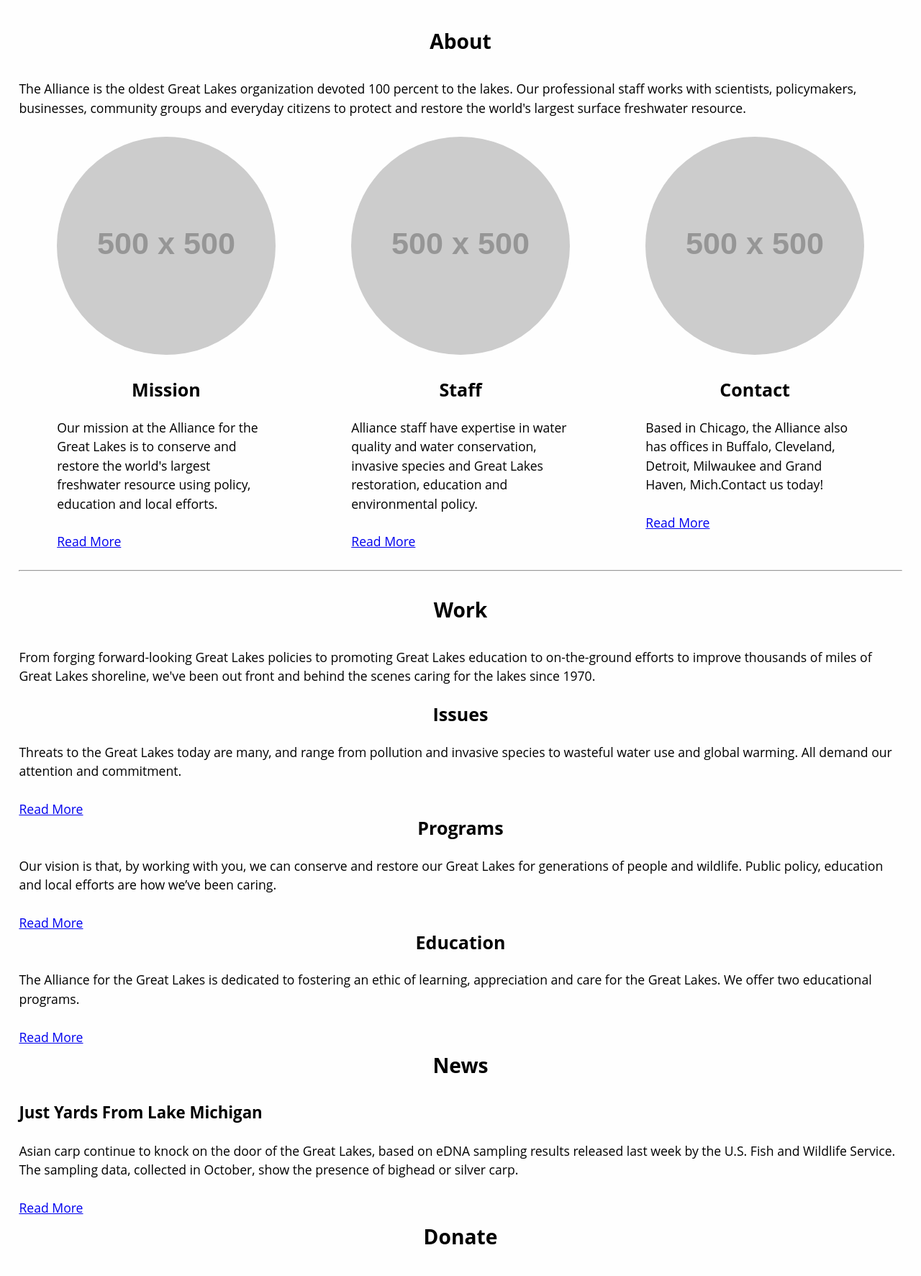
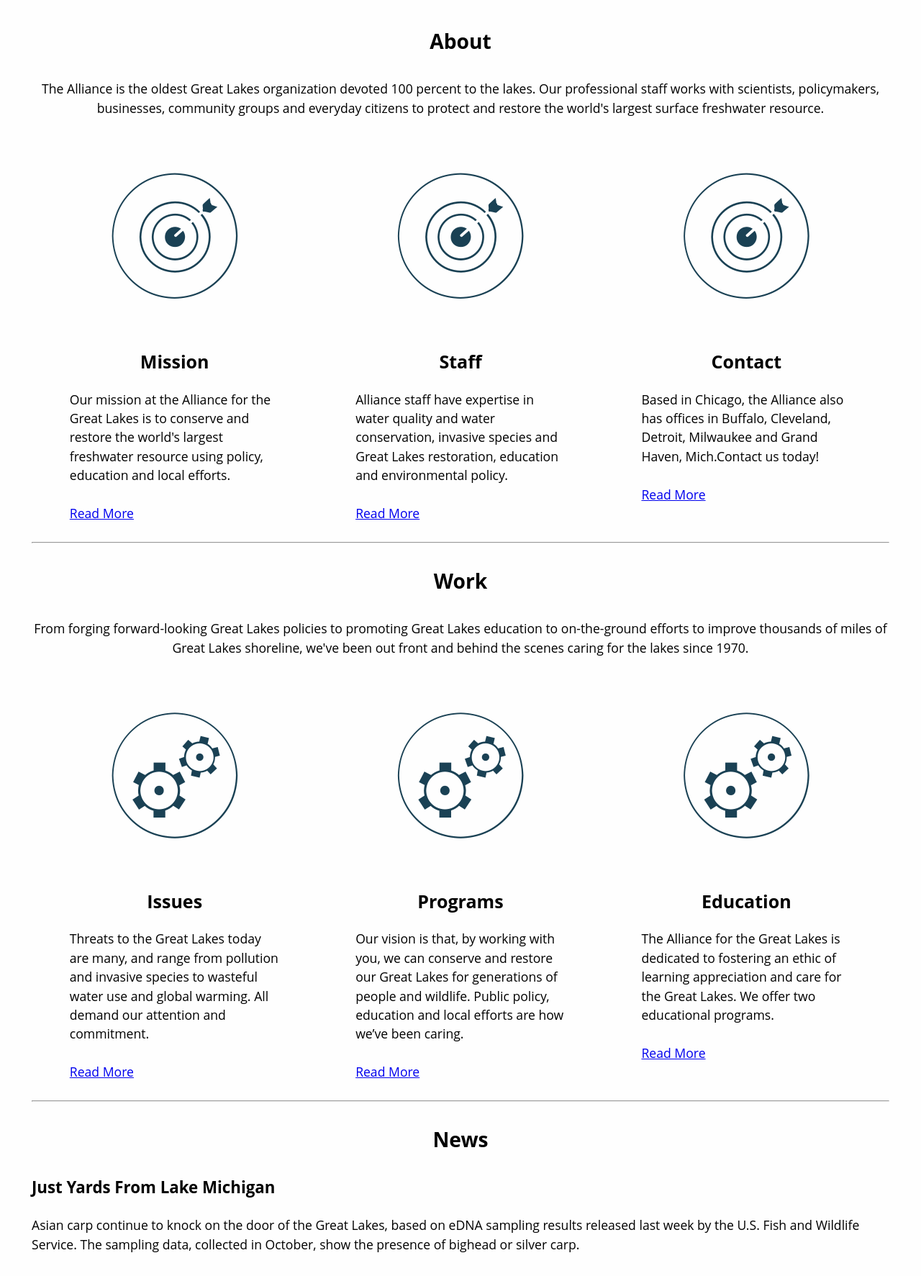
Before and after one commit to gbales11/greatlakesalliance, a Jekyll site: the page built from index.html, in a window 1280 px wide, cut to the strip 520-2293 px from the top of the page. Shown: the whole strip at 72% size. Built offline with Jekyll 4.4.1, drawn with Linux system fonts in a browser that asks for light colours; nearby versions of some CDN libraries; Markdown is read by kramdown in place of the engine named in the settings.

Commit message:
refactor(css html): update layout of work section
Update styling and layout of Work section.

```diff
--- a/css/style.css
+++ b/css/style.css
@@ -210,8 +210,7 @@
 
 /* line 65, /Users/sam/Documents/Graphic Design/3rd Year/Semester 6/Web Dev. V/greatlakesalliance/scss/components/main */
 .contain {
-  padding-left: 1.5em;
-  padding-right: 1.5em; }
+  padding: 0 2.5em; }
 
 /* line 69, /Users/sam/Documents/Graphic Design/3rd Year/Semester 6/Web Dev. V/greatlakesalliance/scss/components/main */
 .toggle-btn {
@@ -443,76 +442,84 @@
   text-align: center; }
 
 /* line 302, /Users/sam/Documents/Graphic Design/3rd Year/Semester 6/Web Dev. V/greatlakesalliance/scss/components/main */
-.round {
-  border-radius: 450px; }
+.center-align {
+  text-align: center; }
 
 /* line 306, /Users/sam/Documents/Graphic Design/3rd Year/Semester 6/Web Dev. V/greatlakesalliance/scss/components/main */
 figcaption {
   margin-top: 2em; }
 
+/* line 310, /Users/sam/Documents/Graphic Design/3rd Year/Semester 6/Web Dev. V/greatlakesalliance/scss/components/main */
+.iconic {
+  font-size: 10em;
+  color: #1a4154;
+  text-decoration: none;
+  display: block;
+  text-align: center; }
+
 /* Footer */
-/* line 312, /Users/sam/Documents/Graphic Design/3rd Year/Semester 6/Web Dev. V/greatlakesalliance/scss/components/main */
+/* line 320, /Users/sam/Documents/Graphic Design/3rd Year/Semester 6/Web Dev. V/greatlakesalliance/scss/components/main */
 footer {
   background-color: #f9f9f9;
   color: #333334;
   font-family: 'Open Sans', sans-serif;
   margin-top: 3em; }
 
-/* line 319, /Users/sam/Documents/Graphic Design/3rd Year/Semester 6/Web Dev. V/greatlakesalliance/scss/components/main */
+/* line 327, /Users/sam/Documents/Graphic Design/3rd Year/Semester 6/Web Dev. V/greatlakesalliance/scss/components/main */
 .row {
   padding-left: 0;
   padding-right: 0;
   display: block; }
 
-/* line 324, /Users/sam/Documents/Graphic Design/3rd Year/Semester 6/Web Dev. V/greatlakesalliance/scss/components/main */
+/* line 332, /Users/sam/Documents/Graphic Design/3rd Year/Semester 6/Web Dev. V/greatlakesalliance/scss/components/main */
 .footer-grid {
   padding-left: 1em;
   padding-right: 1em; }
 
-/* line 329, /Users/sam/Documents/Graphic Design/3rd Year/Semester 6/Web Dev. V/greatlakesalliance/scss/components/main */
+/* line 337, /Users/sam/Documents/Graphic Design/3rd Year/Semester 6/Web Dev. V/greatlakesalliance/scss/components/main */
 footer .footer-grid {
   padding-top: 1.6em;
   padding-bottom: 1.6em;
   border-top: 1px solid #c9c9c9; }
 
-/* line 335, /Users/sam/Documents/Graphic Design/3rd Year/Semester 6/Web Dev. V/greatlakesalliance/scss/components/main */
+/* line 343, /Users/sam/Documents/Graphic Design/3rd Year/Semester 6/Web Dev. V/greatlakesalliance/scss/components/main */
 footer a {
   color: #a6a6a9;
   text-decoration: none;
   transition: all 10ms ease-in-out; }
-  /* line 338, /Users/sam/Documents/Graphic Design/3rd Year/Semester 6/Web Dev. V/greatlakesalliance/scss/components/main */
+  /* line 346, /Users/sam/Documents/Graphic Design/3rd Year/Semester 6/Web Dev. V/greatlakesalliance/scss/components/main */
   footer a:hover {
     color: #58aec4; }
 
-/* line 344, /Users/sam/Documents/Graphic Design/3rd Year/Semester 6/Web Dev. V/greatlakesalliance/scss/components/main */
+/* line 352, /Users/sam/Documents/Graphic Design/3rd Year/Semester 6/Web Dev. V/greatlakesalliance/scss/components/main */
 li {
   line-height: 1.6em;
   display: list-item;
   text-align: -webkit-match-parent; }
 
-/* line 350, /Users/sam/Documents/Graphic Design/3rd Year/Semester 6/Web Dev. V/greatlakesalliance/scss/components/main */
+/* line 358, /Users/sam/Documents/Graphic Design/3rd Year/Semester 6/Web Dev. V/greatlakesalliance/scss/components/main */
 .text-right {
   text-align: right; }
 
-/* line 355, /Users/sam/Documents/Graphic Design/3rd Year/Semester 6/Web Dev. V/greatlakesalliance/scss/components/main */
+/* line 363, /Users/sam/Documents/Graphic Design/3rd Year/Semester 6/Web Dev. V/greatlakesalliance/scss/components/main */
 .contact-info {
   font-size: 0.7em;
   text-transform: uppercase; }
 
-/* line 360, /Users/sam/Documents/Graphic Design/3rd Year/Semester 6/Web Dev. V/greatlakesalliance/scss/components/main */
+/* line 368, /Users/sam/Documents/Graphic Design/3rd Year/Semester 6/Web Dev. V/greatlakesalliance/scss/components/main */
 .contact {
   padding-bottom: 2em;
   padding-right: 0; }
 
 @media only screen and (min-width: 600px) {
-  /* line 366, /Users/sam/Documents/Graphic Design/3rd Year/Semester 6/Web Dev. V/greatlakesalliance/scss/components/main */
+  /* line 374, /Users/sam/Documents/Graphic Design/3rd Year/Semester 6/Web Dev. V/greatlakesalliance/scss/components/main */
   .row {
     display: -webkit-flex;
     display: -ms-flexbox;
     display: flex;
     max-width: 1440px; }
 
-  /* line 371, /Users/sam/Documents/Graphic Design/3rd Year/Semester 6/Web Dev. V/greatlakesalliance/scss/components/main */
+  /* line 379, /Users/sam/Documents/Graphic Design/3rd Year/Semester 6/Web Dev. V/greatlakesalliance/scss/components/main */
   .footer-grid {
     -webkit-flex: 1;
     -ms-flex: 1;
--- a/index.html
+++ b/index.html
@@ -9,11 +9,11 @@
 <div class="contain">
 	<section class="about">
 		<h2>About</h2>
-		<p>The Alliance is the oldest Great Lakes organization devoted 100 percent to the lakes. Our professional staff works with scientists, policymakers, businesses, community groups and everyday citizens to protect and restore the world's largest surface freshwater resource.</p>
+		<p class="center-align">The Alliance is the oldest Great Lakes organization devoted 100 percent to the lakes. Our professional staff works with scientists, policymakers, businesses, community groups and everyday citizens to protect and restore the world's largest surface freshwater resource.</p>
 
 		<div class="grid">
 		<figure class="unit unit-xs-1 unit-s-1 unit-m-1-2 unit-l-1-3 gutter-2">
-			<img class="flex-img round" src=http://placehold.it/500x500>
+			<i class="icon-target iconic"></i>
 			<figcaption>
 				<h3>Mission</h3>
 				<p>Our mission at the Alliance for the Great Lakes is to conserve and restore the world's largest freshwater resource using policy, education and local efforts.</p>
@@ -21,7 +21,7 @@
 			</figcaption>
 		</figure>
 		<figure class="unit unit-xs-1 unit-s-1 unit-m-1-2 unit-l-1-3 gutter-2">
-			<img class="flex-img round" src=http://placehold.it/500x500>
+			<i class="icon-target iconic"></i>
 			<figcaption>
 				<h3>Staff</h3>
 				<p>Alliance staff have expertise in water quality and
@@ -30,7 +30,7 @@
 			</figcaption>
 		</figure>
 		<figure class="unit unit-xs-1 unit-s-1 unit-m-1-2 unit-l-1-3 gutter-2">
-			<img class="flex-img round" src=http://placehold.it/500x500>
+			<i class="icon-target iconic"></i>
 			<figcaption>
 				<h3>Contact</h3>
 				<p>Based in Chicago, the Alliance also has offices in Buffalo, Cleveland, Detroit, Milwaukee and Grand Haven, Mich.Contact us today!</p>
@@ -42,24 +42,41 @@
 
 	<hr></hr>
 
+	<section class="work">
+		<h2>Work</h2>
+		<p class="center-align">From forging forward-looking Great Lakes policies to promoting Great Lakes education to on-the-ground efforts to improve thousands of miles of Great Lakes shoreline, we've been out front and behind the scenes caring for the lakes since 1970.</p>
+
+		<div class="grid">
+		<figure class="unit unit-xs-1 unit-s-1 unit-m-1-2 unit-l-1-3 gutter-2">
+			<i class="icon-gears iconic"></i>
+			<figcaption>
+				<h3>Issues</h3>
+				<p>Threats to the Great Lakes today are many, and range from pollution and invasive species to wasteful water use and global warming. All demand our attention and commitment.</p>
+				<a href="#">Read More</a>
+			</figcaption>
+		</figure>
+		<figure class="unit unit-xs-1 unit-s-1 unit-m-1-2 unit-l-1-3 gutter-2">
+			<i class="icon-gears iconic"></i>
+			<figcaption>
+				<h3>Programs</h3>
+				<p>Our vision is that, by working with you, we can conserve and restore our Great Lakes for generations of people and wildlife. Public policy, education and local efforts are how we’ve been caring.</p>
+				<a href="#">Read More</a>
+			</figcaption>
+		</figure>
+		<figure class="unit unit-xs-1 unit-s-1 unit-m-1-2 unit-l-1-3 gutter-2">
+			<i class="icon-gears iconic"></i>
+			<figcaption>
+				<h3>Education</h3>
+				<p>The Alliance for the Great Lakes is dedicated to fostering an ethic of learning appreciation and care for the Great Lakes. We offer two educational programs.</p>
+				<a href="#">Read More</a>
+			</figcaption>
+		</figure>
+		</div>
+	</section>
+
+	<hr></hr>
 
 
-		<h2>Work</h2>
-		<p>From forging forward-looking Great Lakes policies to promoting Great Lakes education to on-the-ground efforts to improve thousands of miles of Great Lakes shoreline, we've been out front and behind the scenes caring for the lakes since 1970.</p>
-
-		<h3>Issues</h3>
-		<p>Threats to the Great Lakes today are many, and range from pollution and invasive species to wasteful water use and
-		global warming. All demand our attention and commitment.</p>
-		<a href="#">Read More</a>
-
-		<h3>Programs</h3>
-		<p>Our vision is that, by working with you, we can conserve and restore our Great Lakes for generations of people and wildlife. Public policy, education and local efforts are how we’ve been caring.</p>
-		<a href="#">Read More</a>
-
-		<h3>Education</h3>
-		<p>The Alliance for the Great Lakes is dedicated to fostering
-		an ethic of learning, appreciation and care for the Great Lakes. We offer two educational programs.</p>
-		<a href="#">Read More</a>
 
 		<h2>News</h2>
 		<h4>Just Yards From Lake Michigan</h4>
--- a/scss/_mixins.scss
+++ b/scss/_mixins.scss
@@ -6,8 +6,7 @@
 }
 
 @mixin padding {
-	padding-left: 1.5em;
-	padding-right: 1.5em;
+	padding: 0 2.5em;
 }
 
 @mixin ease($transition-property, $transition-time, $method) {
```
Also changed, not shown: scss/components/_main.scss (+10 -2 lines), 1 other file.
